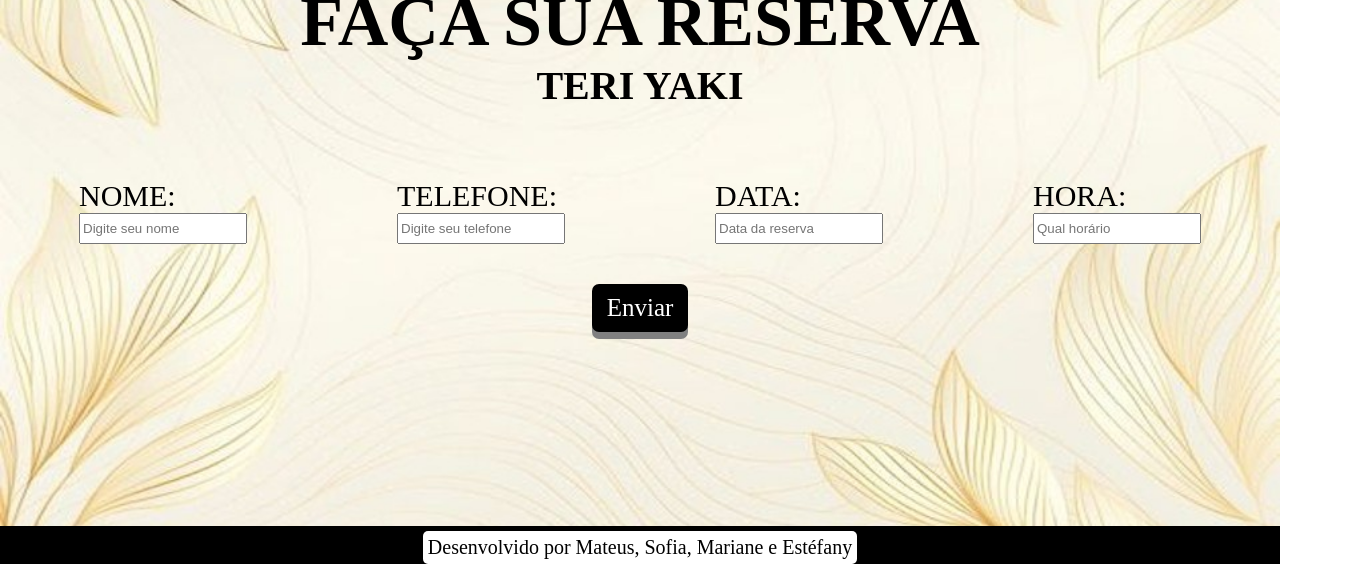
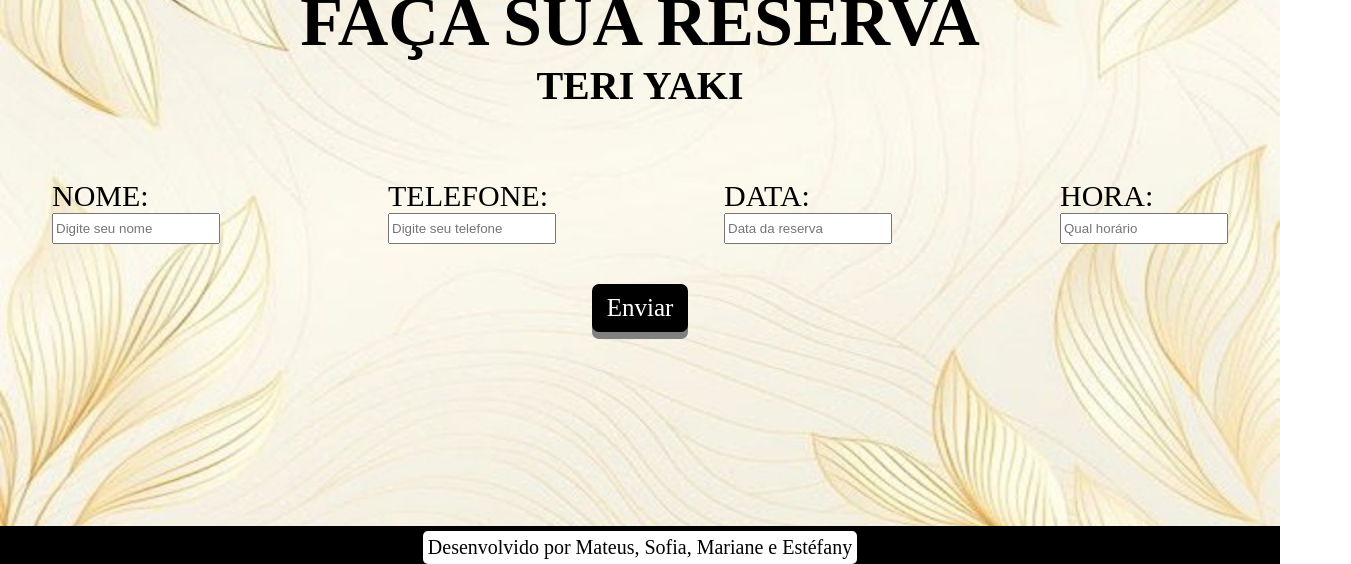
Before and after one commit to mateuspaglia-sys/projetosite, a plain HTML site: page reservas.html in a window 1280 px wide. Shown: the part 236-800 px from the top of the page, 1351 px wide, since content can reach past the window. Drawn offline with Linux system fonts and the light colour scheme.

Commit message:
versao final 9

```diff
--- a/reservas.css
+++ b/reservas.css
@@ -21,8 +21,9 @@ h2 {
 .preenchimento {
     display: flex;
     padding-top: 70px;
-    justify-content: space-evenly;
-    margin-left: 150px;
+    justify-content: center;
+    gap: 25%;
+    /* margin-left: 150px; */
 
 
 }
@@ -41,6 +42,7 @@ h2 {
     cursor: pointer;
     margin: 0px;
     margin-right: 0%;
+    margin-bottom: 70px;
 }
 .apertado:active {
     top:3px;
@@ -125,6 +127,7 @@ body {
     background-repeat: no-repeat;
     background-attachment: fixed;
     min-height: 100vh;
+    position: relative;
 }
 
 input[type="text"] {
@@ -144,7 +147,7 @@ a {
     flex-direction: column;
     font-size: 30px;
     border-radius: 10px;
-    padding-right: 150px;
+    /* padding-right: 150px; */
 }
 
 @media(max-width:600px) {
```
